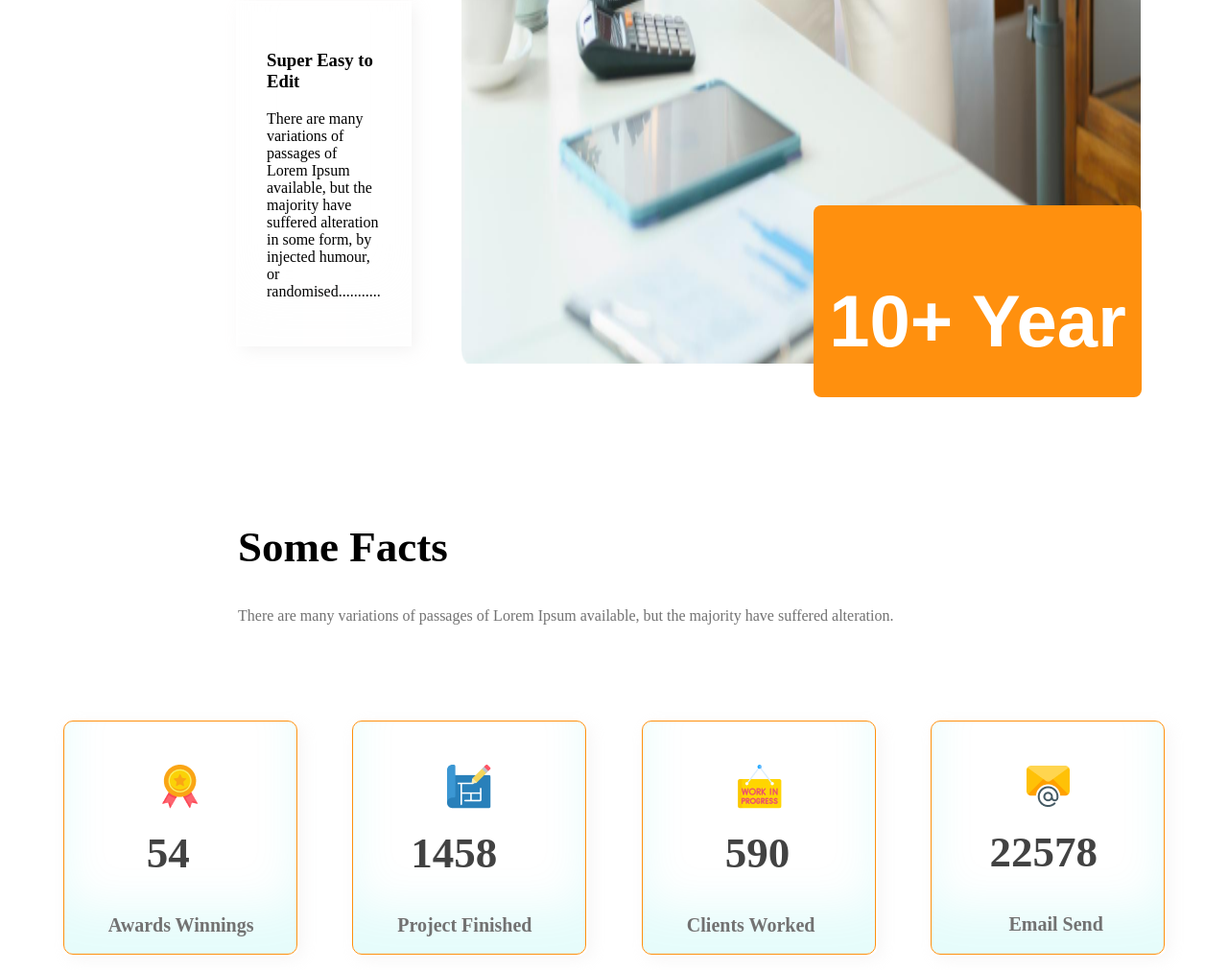
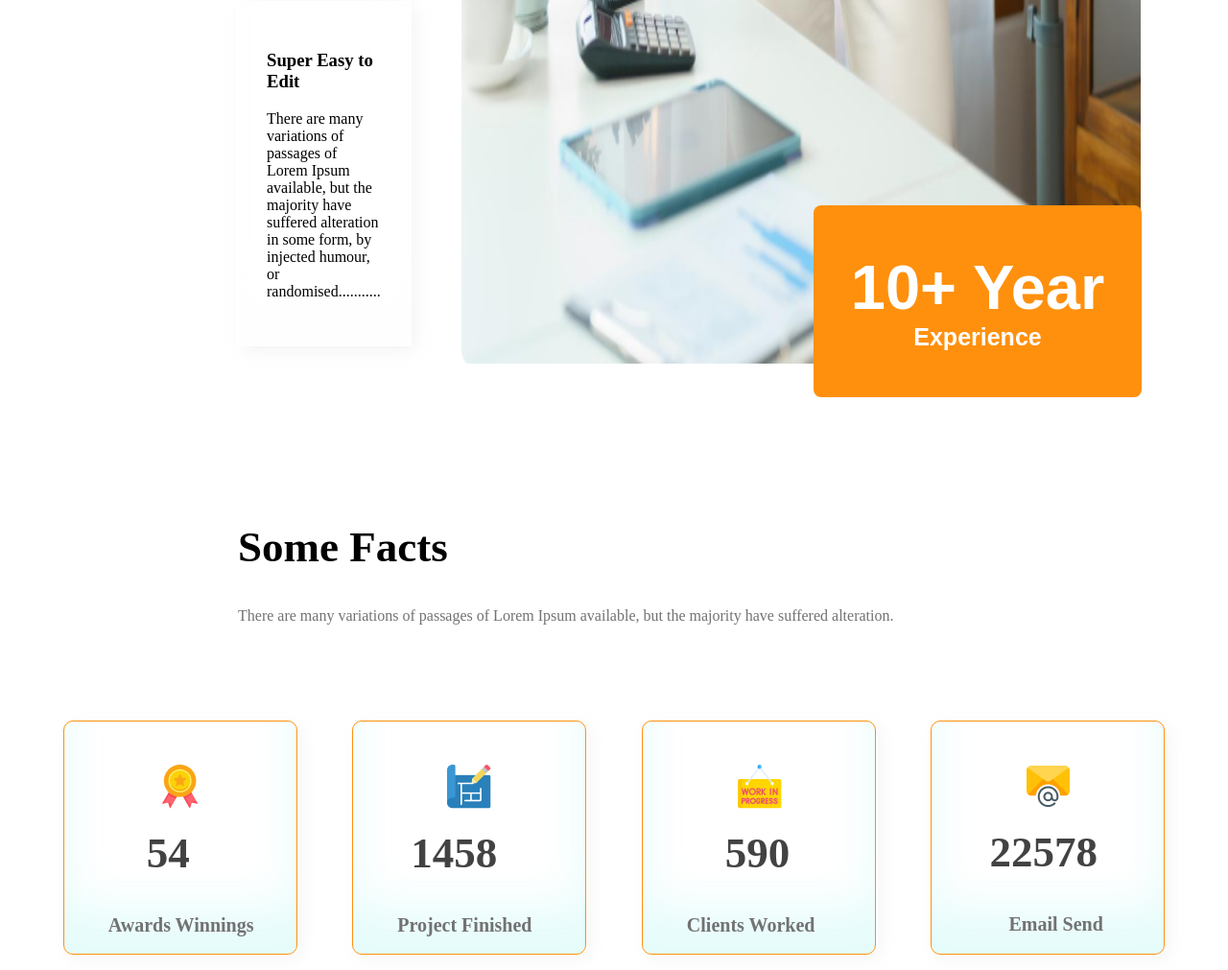
Before and after one commit to najibvai/second-assignment, a plain HTML site: page index.html in a window 1280 px wide. Shown: the part 3409-4420 px from the top of the page at 96% size. Drawn offline with Linux system fonts and the light colour scheme.

Commit message:
feature section button updated

```diff
--- a/index.html
+++ b/index.html
@@ -87,7 +87,7 @@
                 </div>
                 <img src="images/architect.png" alt="">
             </div>
-            <button class="second-body-btn"><h3>10+ Year</h3><span>Experience</span></button>
+            <button class="second-body-btn"><span>10+ Year</span><br><span style="font-size: 25px;">Experience</span></button>
             <!-- <button class="future-btn">
                 <div class="btn-tex">10+ Year</div>
                 <div class="btn-sub-tex">Experience</div>
--- a/style/style.css
+++ b/style/style.css
@@ -179,7 +179,7 @@ nav ul {
     text-align: center;
     color: #FFFFFF;
     font-weight: 700;
-    font-size: 65px;
+    /* font-size: 65px; */
     width: 342px;
     height: 200px;
     background: #FF900E;
@@ -188,6 +188,11 @@ nav ul {
     margin-left: 600px;
     margin-top: -165px;
 }
+.second-body-btn span:first-child{
+    font-size: 65px;
+}
+
+
 
 .second-body-btn-tex {
     font-weight: 500;
```
